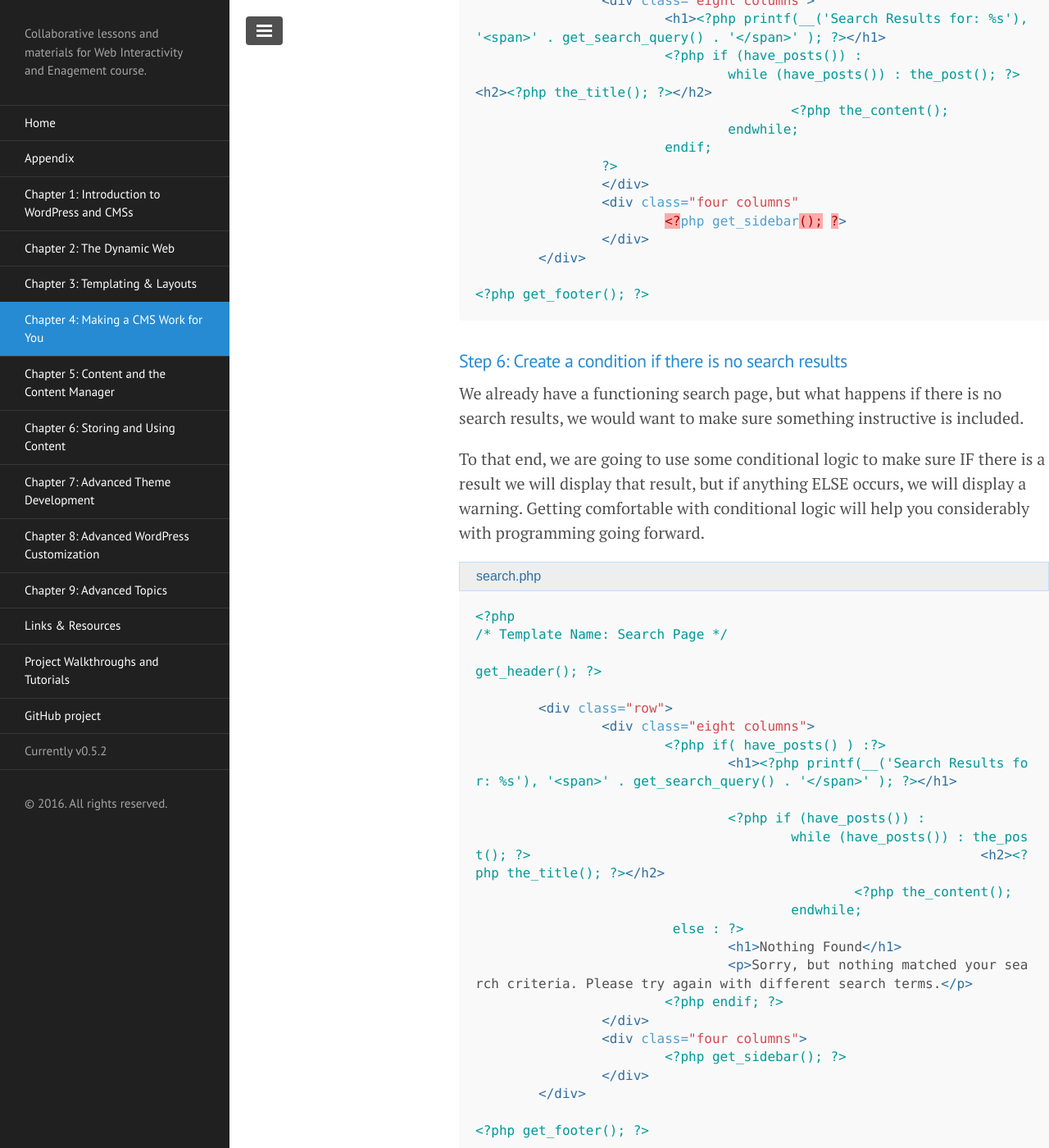
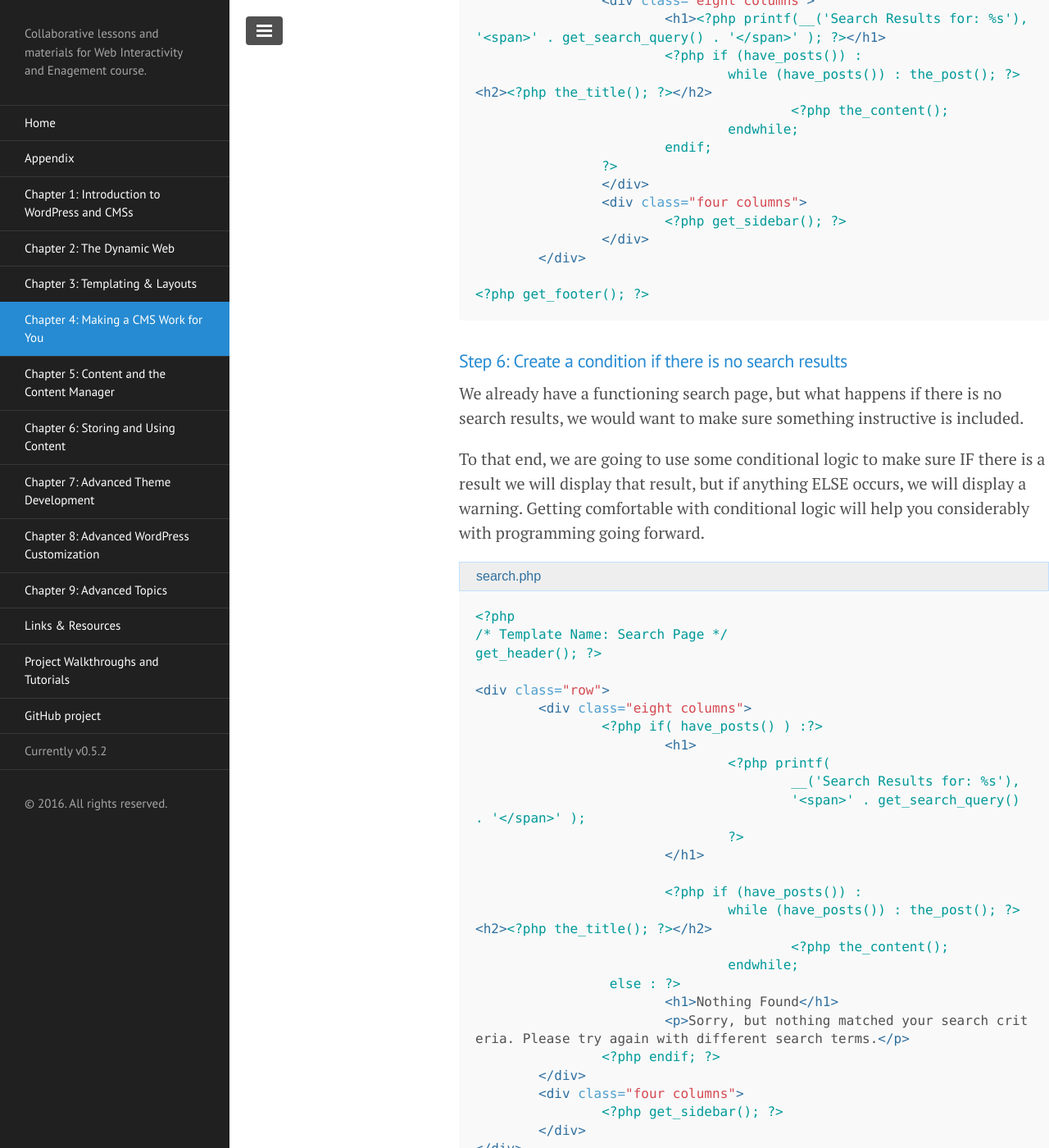
Before and after one commit to ahaywood/Web-Interactivity-and-Engagement, a Jekyll site: the page built from chapter-4/index.md, in a window 1280 px wide and 1400 px high, scrolled down 16157 px. Shown: the whole window at 82% size. Built offline with Jekyll 4.4.1, drawn with Linux system fonts in a browser that asks for light colours; Markdown is read by kramdown in place of the engine named in the settings.

Commit message:
Fixing an Error in Ch 4

````diff
--- a/chapter-4/index.md
+++ b/chapter-4/index.md
@@ -536,7 +536,7 @@ get_header(); ?>
 			endif;
 		?>
 		</div>
-		<div class="four columns"
+		<div class="four columns">
 			<?php get_sidebar(); ?>
 		</div>
 	</div>
@@ -554,27 +554,31 @@ To that end, we are going to use some conditional logic to make sure IF there is
 ```html
 <?php
 /* Template Name: Search Page */
-
 get_header(); ?>
 
-	<div class="row">
-		<div class="eight columns">
-			<?php if( have_posts() ) :?>
-				<h1><?php printf(__('Search Results for: %s'), '<span>' . get_search_query() . '</span>' ); ?></h1>
+<div class="row">
+	<div class="eight columns">
+		<?php if( have_posts() ) :?>
+			<h1>
+				<?php printf(
+					__('Search Results for: %s'),
+					'<span>' . get_search_query() . '</span>' );
+				?>
+			</h1>
 
-				<?php if (have_posts()) :
-					while (have_posts()) : the_post(); ?> 							<h2><?php the_title(); ?></h2>
-						<?php the_content();
-					endwhile;
-			 else : ?>
-				<h1>Nothing Found</h1>
-				<p>Sorry, but nothing matched your search criteria. Please try again with different search terms.</p>
-			<?php endif; ?>
-		</div>
-		<div class="four columns">
-			<?php get_sidebar(); ?>
-		</div>
+			<?php if (have_posts()) :
+				while (have_posts()) : the_post(); ?> 						<h2><?php the_title(); ?></h2>
+					<?php the_content();
+				endwhile;
+		 else : ?>
+			<h1>Nothing Found</h1>
+			<p>Sorry, but nothing matched your search criteria. Please try again with different search terms.</p>
+		<?php endif; ?>
 	</div>
+	<div class="four columns">
+		<?php get_sidebar(); ?>
+	</div>
+</div>
 
 <?php get_footer(); ?>
 ```
````
